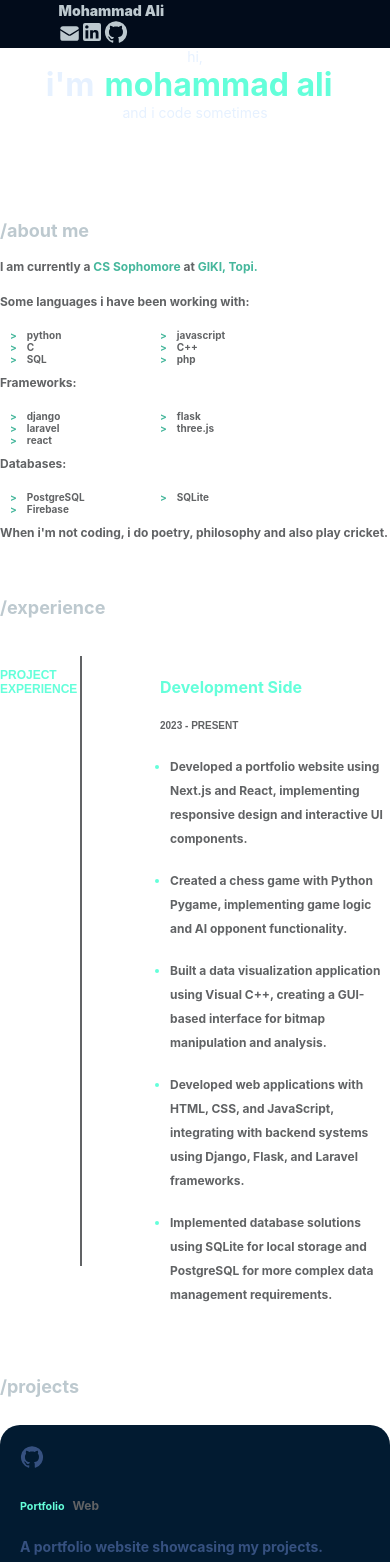
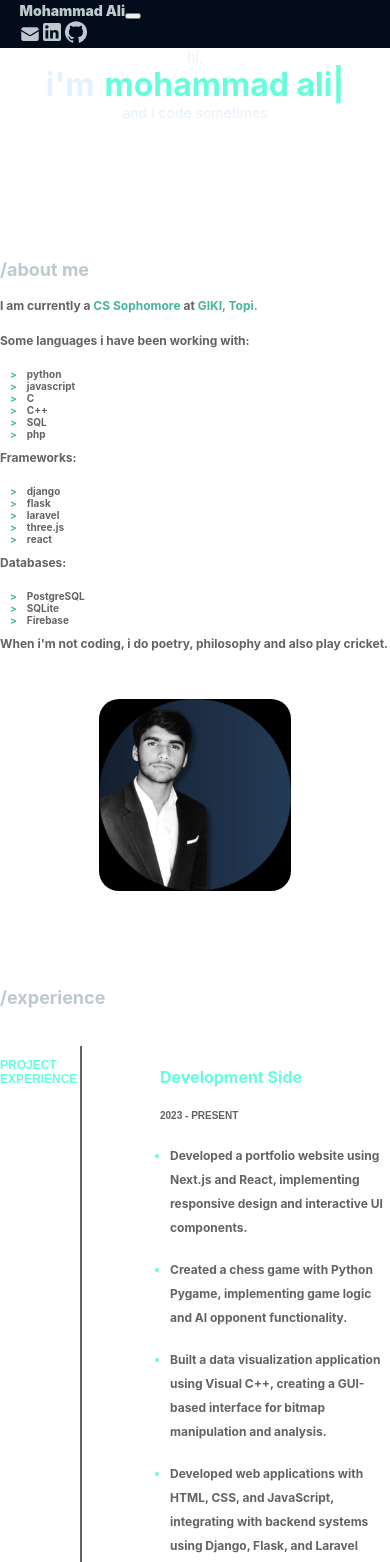
Before and after one commit to Mohammad-Ali-Soomro/Portfolio-website, a Next.js app: page /App in a window 390 px wide. Shown: the top 1562 px of the page. Built offline with nearby package versions, Linux system fonts and the light colour scheme.

Commit message:
Made portfolio more responsive for mobile screen.

```diff
--- a/components/Navbar.js
+++ b/components/Navbar.js
@@ -10,7 +10,7 @@ const NavbarComponent = () => {
     });
   };
   return (
-    <Navbar fixed="top" className={styles.background}>
+    <Navbar fixed="top" className={styles.background} expand="md">
       <Navbar.Brand
         className={styles.name}
         onClick={handleScrollToTop}
@@ -18,6 +18,7 @@ const NavbarComponent = () => {
       >
         Mohammad Ali
       </Navbar.Brand>
+      <Navbar.Toggle aria-controls="basic-navbar-nav" />
       <Navbar.Collapse id="basic-navbar-nav">
         <Nav className="me-auto">
           <Nav.Link
@@ -38,7 +39,7 @@ const NavbarComponent = () => {
             Projects
           </Nav.Link>
         </Nav>
-        <Nav className="m1-auto">
+        <Nav className="ml-auto">
           <Nav.Link
             href="mailto:mohammadali.pss@gmail.com"
             target="_blank"
--- a/styles/About.module.css
+++ b/styles/About.module.css
@@ -1,6 +1,7 @@
 .main_container {
   display: flex;
   justify-content: space-between;
+  flex-wrap: wrap;
 }
 .highlight {
   font-weight: bold;
@@ -12,19 +13,22 @@
   font-weight: bold;
   font-size: 16px;
   margin: 0;
-}
-
-.language_container {
   display: flex;
 }
 
 .picture {
   height: 20rem;
   width: 20rem;
-  margin-top: 10px;
+  margin-top: 5rem;
   border-radius: 20px;
-  margin-top: 5rem;
   background-color: var(--navy);
+  overflow: hidden;
+}
+
+.picture img {
+  width: 100%;
+  height: 100%;
+  object-fit: cover;
 }
 
 .picture:hover {
@@ -34,6 +38,19 @@
 
 @media only screen and (max-width: 1000px) {
   .picture {
-    display: none;
+    height: 16rem;
+    width: 16rem;
+    margin: 3rem auto 0;
+  }
+
+  .main_container {
+    flex-direction: column;
   }
 }
+
+@media only screen and (max-width: 550px) {
+  .picture {
+    height: 12rem;
+    width: 12rem;
+  }
+}
--- a/styles/Navbar.module.css
+++ b/styles/Navbar.module.css
@@ -31,7 +31,22 @@
   width: 2.5vh;
 }
 
+@media only screen and (max-width: 768px) {
+  .background {
+    padding-inline: 10%;
+  }
+
+  .icon {
+    height: 20px;
+    width: 20px;
+  }
+}
+
 @media only screen and (max-width: 550px) {
+  .background {
+    padding-inline: 5%;
+  }
+
   .tab_text {
     display: none;
   }
--- a/styles/Project.module.css
+++ b/styles/Project.module.css
@@ -1,7 +1,7 @@
 .project_container {
   display: grid;
   grid-template-columns: repeat(3, minmax(300px, 1fr));
-  grid-gap: 10px;
+  grid-gap: 15px;
 }
 .card {
   background-color: var(--navy);
@@ -10,6 +10,7 @@
   max-width: 1000px;
   min-height: 50vh;
   padding: 20px;
+  transition: transform 0.3s ease, background-color 0.3s ease;
 }
 .card:hover {
   transform: translateY(-7px);
@@ -19,6 +20,7 @@
   height: 45px;
   width: 45px;
   color: var(--lightest-navy);
+  transition: color 0.3s ease;
 }
 
 .icon:hover {
@@ -55,12 +57,27 @@
 
 @media only screen and (max-width: 1080px) {
   .project_container {
-    grid-template-columns: repeat(auto-fill, minmax(250px, 1fr));
+    grid-template-columns: repeat(2, minmax(250px, 1fr));
+  }
+}
+
+@media only screen and (max-width: 768px) {
+  .project_container {
+    grid-template-columns: repeat(1, 1fr);
+  }
+
+  .card {
+    min-height: 40vh;
   }
 }
 
 @media only screen and (max-width: 550px) {
   .card {
-    min-height: 40vh;
+    min-height: 35vh;
+    padding: 15px;
+  }
+
+  .description {
+    font-size: 13px;
   }
 }
--- a/styles/global.css
+++ b/styles/global.css
@@ -4,6 +4,7 @@ body {
   margin: 0;
   font-family: Inter, -apple-system, BlinkMacSystemFont, Segoe UI, Roboto,
     Oxygen, Ubuntu, Cantarell, Fira Sans, Droid Sans, Helvetica Neue, sans-serif;
+  overflow-x: hidden;
 }
 
 a {
@@ -18,6 +19,7 @@ a {
 img {
   max-width: 100%;
   height: auto;
+  display: block;
 }
 /* Animation */
 
@@ -109,3 +111,24 @@ img {
     font-size: 10px;
   }
 }
+
+/* Improve responsive padding for mobile */
+@media only screen and (max-width: 768px) {
+  .padding {
+    padding-top: 15%;
+  }
+
+  .ul {
+    grid-template-columns: repeat(2, minmax(120px, 1fr));
+  }
+}
+
+@media only screen and (max-width: 550px) {
+  .padding {
+    padding-top: 20%;
+  }
+
+  .ul {
+    grid-template-columns: repeat(1, 1fr);
+  }
+}
```
